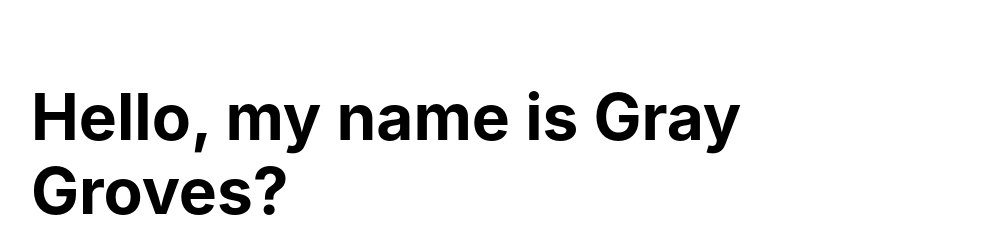
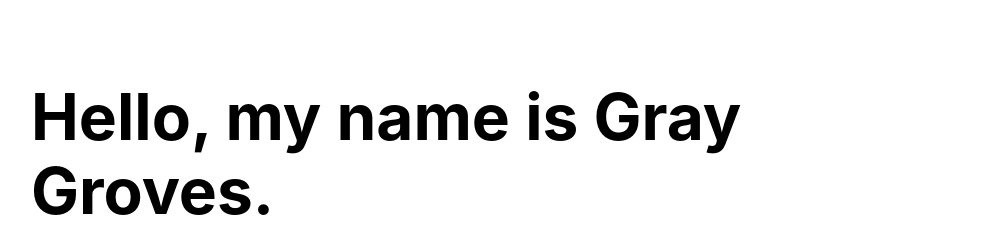
Before and after one commit to CollegeDropouts/main, a Next.js app in the folder website-template/: page /grayGroves in a window 1280 px wide. Shown: the top 249 px of the page, without its empty margins (137-1131 px from the left). Built offline with nearby package versions, Linux system fonts and the light colour scheme; grey boxes are pictures that could not be loaded.

Commit message:
Updates grovesGray.js
fixed question mark when there should have been a period

```diff
--- a/website-template/src/pages/grayGroves.js
+++ b/website-template/src/pages/grayGroves.js
@@ -6,7 +6,7 @@ export default function examplePage() {
 
         <main>
           <div className='underline'>
-            <h1 className='title'>Hello, my name is Gray Groves?</h1>
+            <h1 className='title'>Hello, my name is Gray Groves.</h1>
           </div>
           <img
             className='pic'
```
